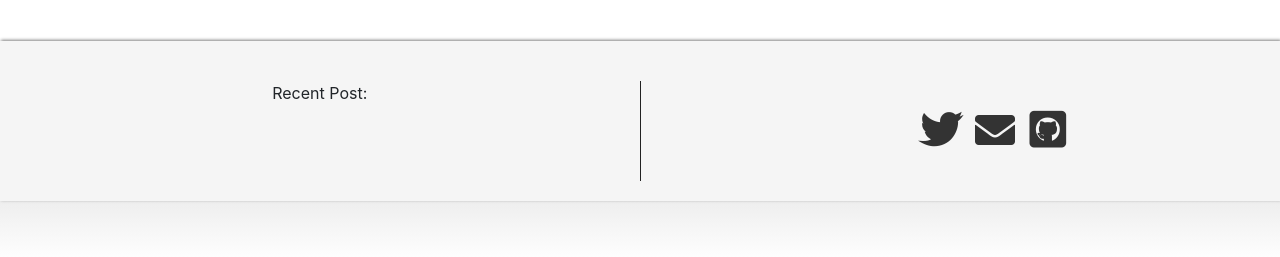
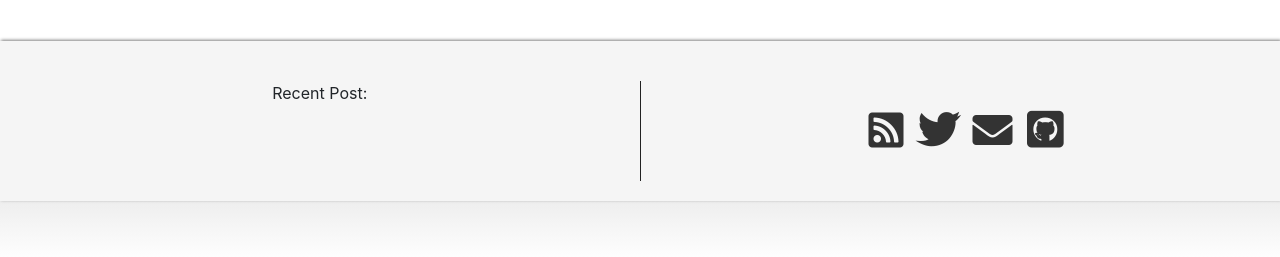
Before and after one commit to yeleywale/yeleywale.github.io, a Jekyll site: the page built from index.html, in a window 1280 px wide. Shown: the part 403-660 px from the top of the page. Built offline with Jekyll 4.4.1, drawn with Linux system fonts in a browser that asks for light colours; nearby versions of some CDN libraries; some web fonts are replaced.

Commit message:
Correct a bug

```diff
--- a/_includes/svg-icons.html
+++ b/_includes/svg-icons.html
@@ -1,6 +1,6 @@
 <div class="footer-links col">
     {% if site.footer-links.linkedin %}<a href="https://www.linkedin.com/in/{{ site.footer-links.linkedin }}"><i class="fab fa-linkedin"></i></a>{% endif %}
-    {% if site.footer-links.rss %}<a href="{{ site.baseurl }}/feed.xml"><i class="fab fa-rss-square"></i></a>{% endif %}
+    {% if site.footer-links.rss %}<a href="{{ site.baseurl }}/feed.xml"><i class="fas fa-rss-square"></i></a>{% endif %}
     {% if site.footer-links.twitter %}<a href="https://www.twitter.com/{{ site.footer-links.twitter }}"><i class="fab fa-twitter"></i></a>{% endif %}
     {% if site.footer-links.stackoverflow %}<a href="http://stackoverflow.com/{{ site.footer-links.stackoverflow }}"></a>{% endif %}
     {% if site.footer-links.email %}<a href="mailto:{{ site.footer-links.email }}"><i class="fas fa-envelope"></i></a>{% endif %}
```
